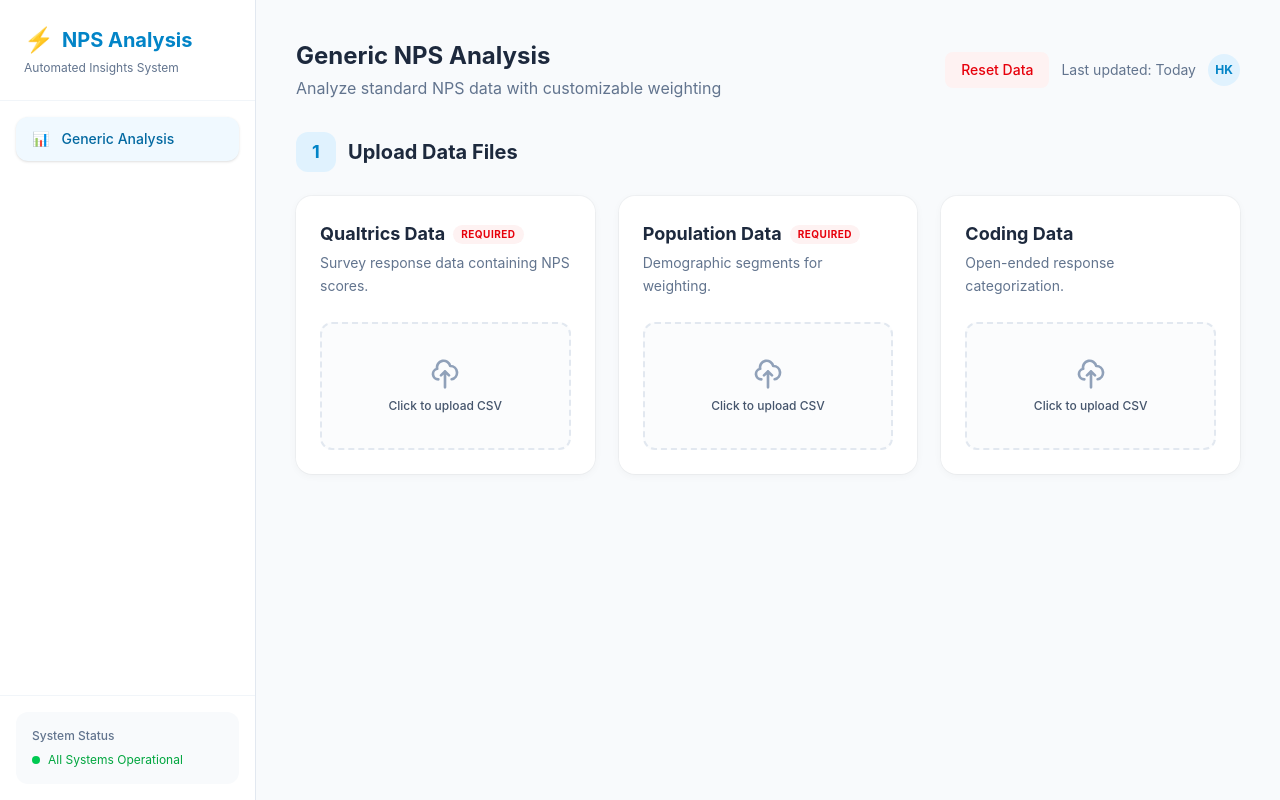
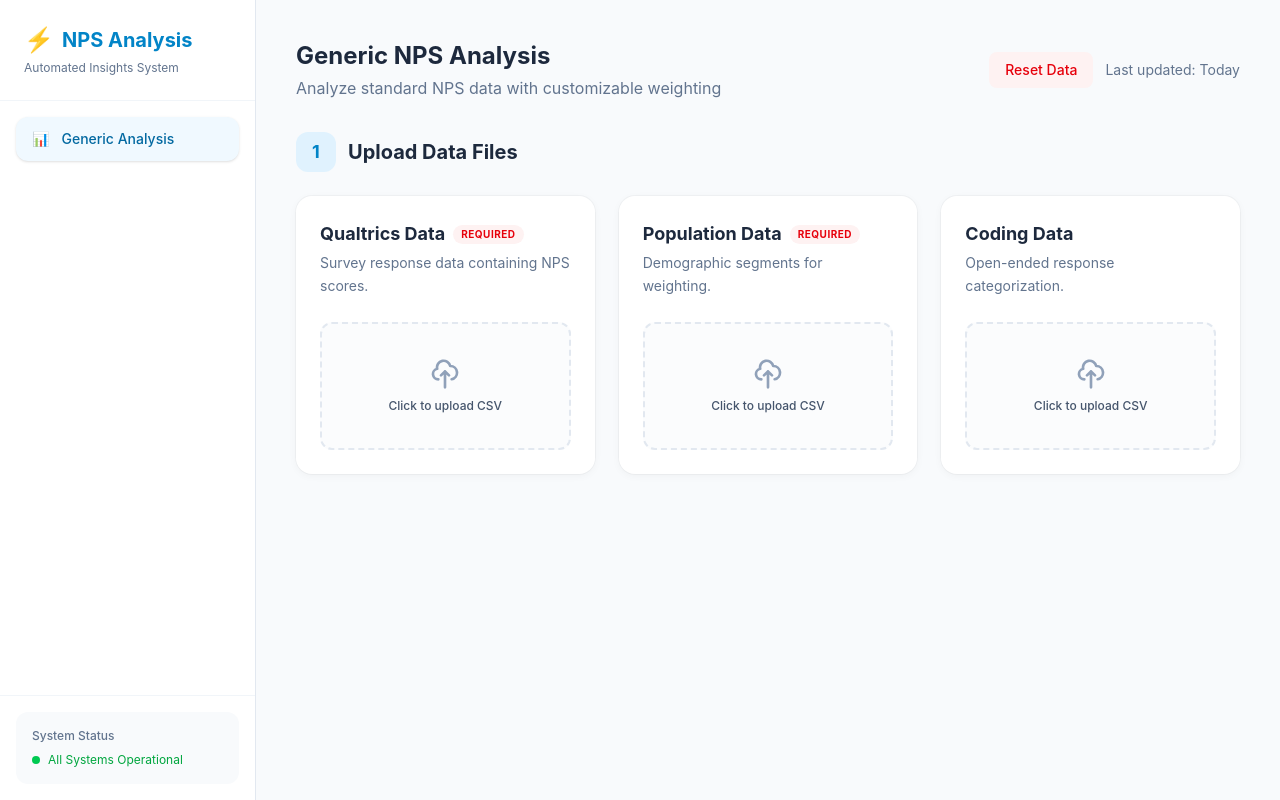
Before and after one commit to dataofmen/nps-analysis-desktop, a React app in the folder frontend/: page / in a window 1280 px wide. Built offline with nearby package versions, Linux system fonts and the light colour scheme; the HTML template or start-up script is replaced by a standard one.

Commit message:
Remove HK avatar and bump version to 1.0.3

```diff
--- a/frontend/package.json
+++ b/frontend/package.json
@@ -1,7 +1,7 @@
 {
   "name": "frontend",
   "private": true,
-  "version": "1.0.2",
+  "version": "1.0.3",
   "type": "module",
   "main": "electron/main.cjs",
   "scripts": {
--- a/frontend/src/App.jsx
+++ b/frontend/src/App.jsx
@@ -91,9 +91,7 @@ function App() {
                 Reset Data
               </button>
               <span className="text-sm text-slate-500">Last updated: Today</span>
-              <div className="w-8 h-8 bg-brand-100 rounded-full flex items-center justify-center text-brand-600 font-bold text-xs">
-                HK
-              </div>
+
             </div>
           </header>
 
```
